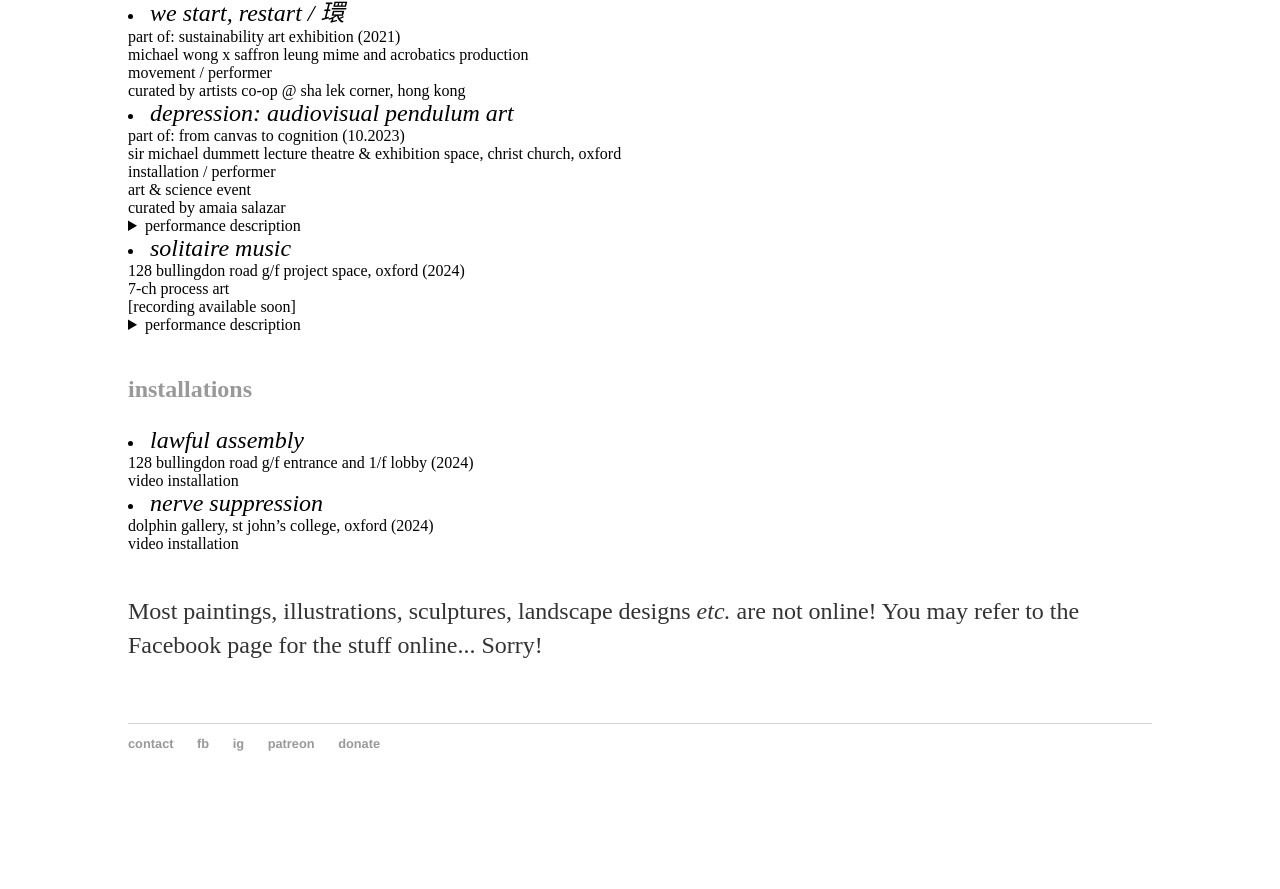
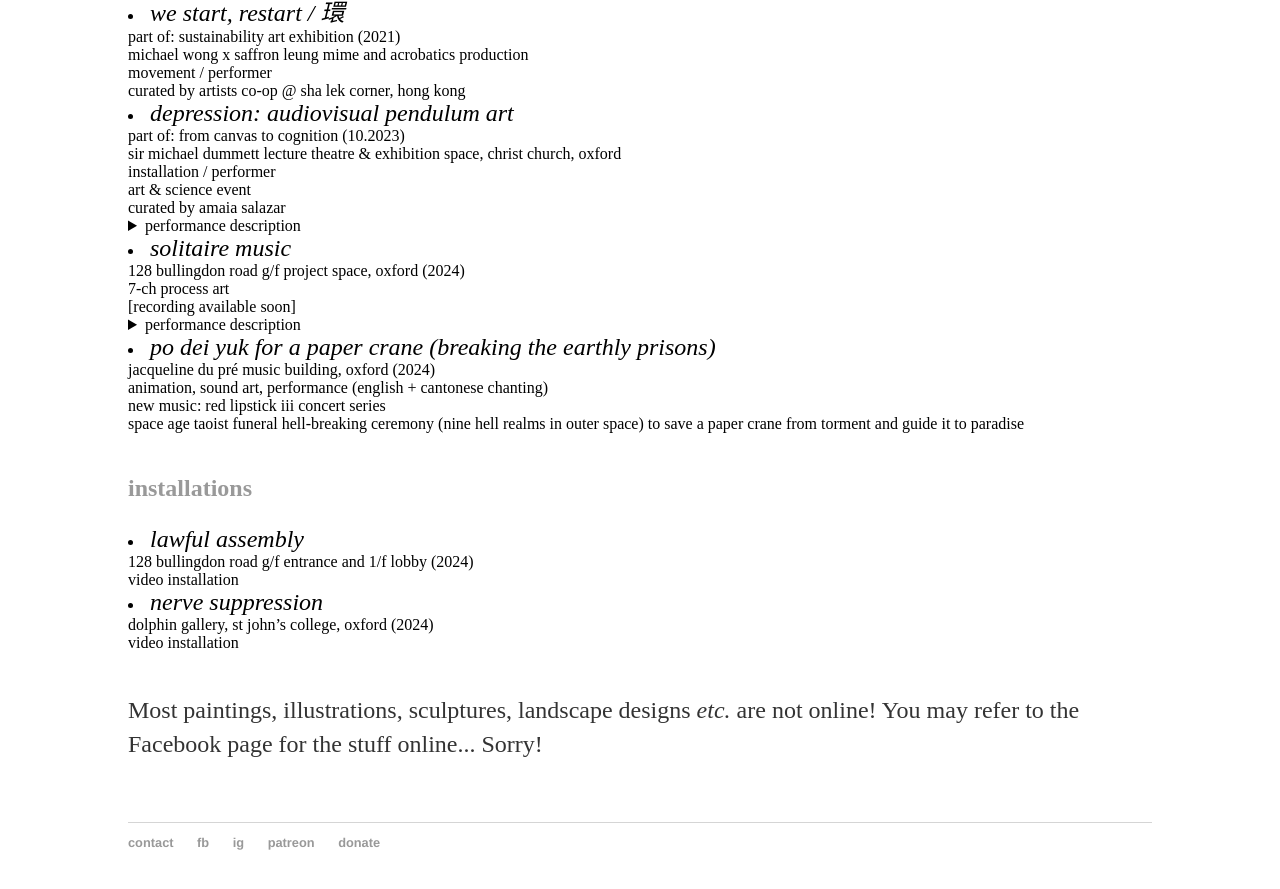
Before and after one commit to maksuihin/maksuihin.github.io, a Jekyll site: the page built from performance.html, in a window 1280 px wide and 900 px high, scrolled down 924 px. Shown: the top 889 px of the window. Built offline with Jekyll 4.4.1, drawn with Linux system fonts in a browser that asks for light colours; before the commit the page ends 1725 px from its top, so only the background shows below that.

Commit message:
Update performance.html

```diff
--- a/performance.html
+++ b/performance.html
@@ -63,6 +63,11 @@ title: Sui-hin Mak film/performance
        			</br><details><summary>performance description</summary>
 			The performance mixes Mozart-Cagean game music, serialist musique concrète and video art. The spatialised multichannel audio explores polarised chromatic tensions within the socio-mystic gamut. Found sounds of propaganda and conflicts were assigned to every playing card on the tableau. It reflects on how a single person could construct justice and peace in a tumultuous world with an unknown future.
 			</details></li>
+		<li><em>po dei yuk for a paper crane (breaking the earthly prisons)</em>
+			</br>jacqueline du pré music building, oxford (2024)
+			</br>animation, sound art, performance (english + cantonese chanting)
+			</br>new music: red lipstick iii concert series
+			</br>space age taoist funeral hell-breaking ceremony (nine hell realms in outer space) to save a paper crane from torment and guide it to paradise</li>
 
 		</u1>
 </br>
```
